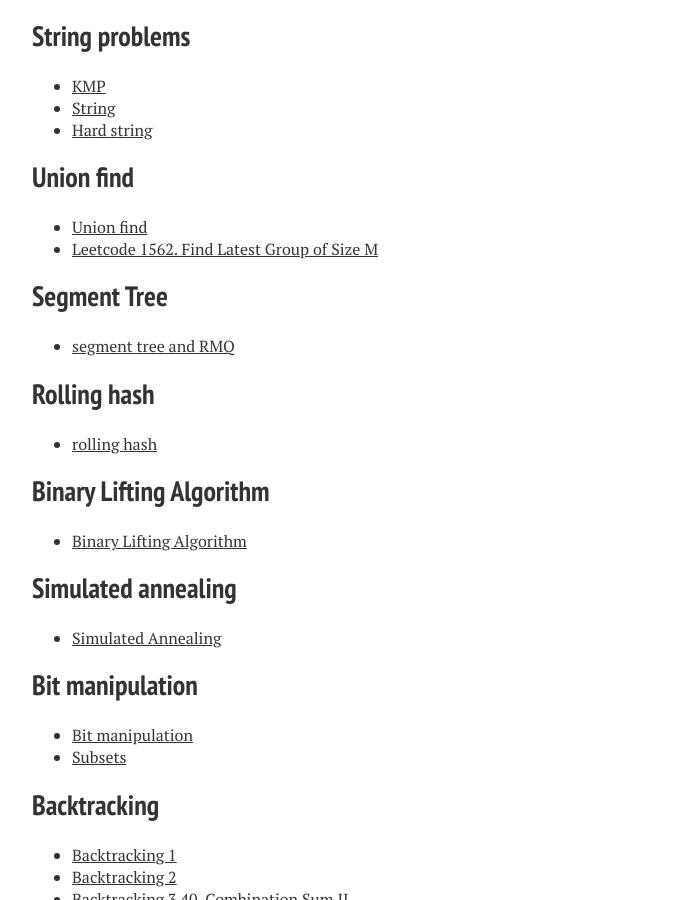
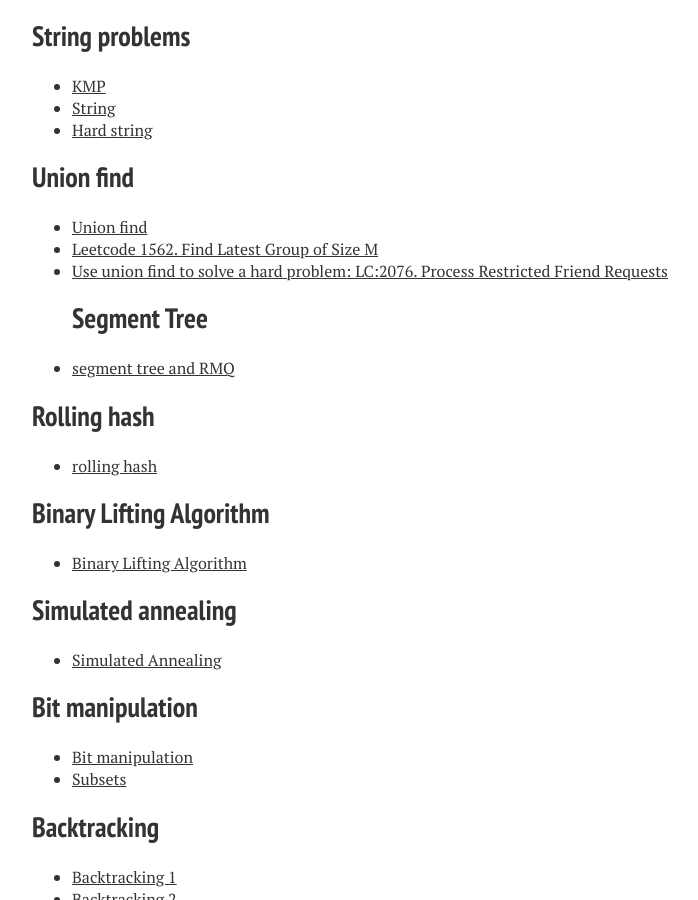
Before and after one commit to xiaokeshen/xiaokeshen.github.io, a Jekyll site: the page built from SoftwareEngineering/index.md, in a window 1280 px wide and 900 px high, scrolled down 6368 px. Shown: the whole window, without its empty margins (288-986 px from the left). Built offline with Jekyll 4.4.1, drawn with Linux system fonts in a browser that asks for light colours; nearby versions of some CDN libraries.

Commit message:
Update index

```diff
--- a/SoftwareEngineering/index.md
+++ b/SoftwareEngineering/index.md
@@ -229,7 +229,7 @@ My 'Serious' coding got started since I became a student as a Computer Science M
 ## Union find
 - [Union find](https://medium.com/@jim.morris.shen/union-find-3b4fa9f73a0e?source=friends_link&sk=4e5d48ae25769760f0674ced8cd1c79f)
 - [Leetcode 1562. Find Latest Group of Size M](https://medium.com/@jim.morris.shen/union-find-3e2dba89e8d3?source=friends_link&sk=cf0f17232b4c53a410ea72c657245d78)
-
+- [Use union find to solve a hard problem: LC:2076. Process Restricted Friend Requests](https://jimmy-shen.medium.com/use-union-find-to-solve-a-hard-problem-f854f4ba9342)
 ## Segment Tree
 - [segment tree and RMQ](https://medium.com/@jim.morris.shen/segment-tree-or-rmq-442de4517c65?sk=c91fa0c5eb9bc99c68a6850101557a99)
 
```
